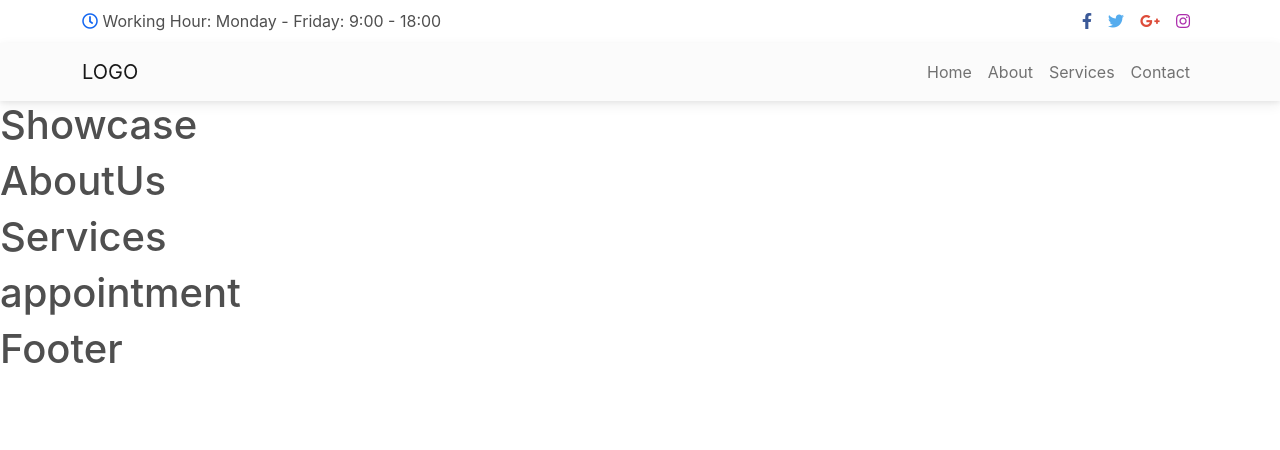
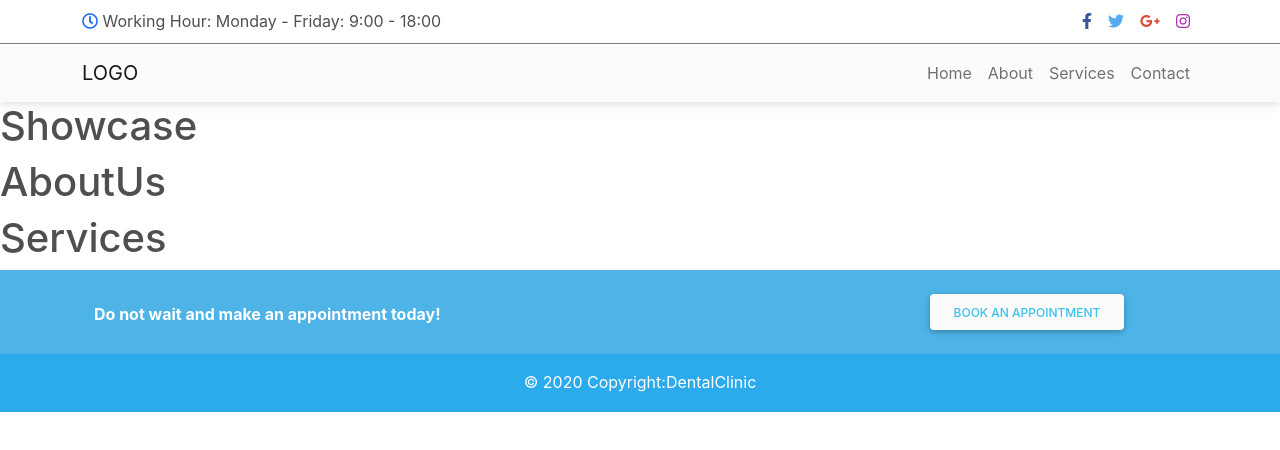
Before and after one commit to Snugge/dental-clinic, a React (Create React App) app: page / in a window 1280 px wide. Shown: the top 450 px of the page. Built offline with nearby package versions, Linux system fonts and the light colour scheme.

Commit message:
Add Footer

```diff
--- a/src/App.css
+++ b/src/App.css
@@ -1,38 +1,32 @@
-.App {
-  text-align: center;
-}
+.bgtn {
+  background-color: #ffffff;
+  border-bottom: gray 1px solid;
+  }
 
-.App-logo {
-  height: 40vmin;
-  pointer-events: none;
-}
+  .bgfot{
+    background-color: #4eb4e8;
+  }
 
-@media (prefers-reduced-motion: no-preference) {
-  .App-logo {
-    animation: App-logo-spin infinite 20s linear;
+  .bgfb{
+    background-color: #2baaec;
   }
-}
 
-.App-header {
-  background-color: #282c34;
-  min-height: 100vh;
-  display: flex;
-  flex-direction: column;
-  align-items: center;
-  justify-content: center;
-  font-size: calc(10px + 2vmin);
-  color: white;
-}
+  .btnColor{
+    background-color: #26e6c8;
+  }
 
-.App-link {
-  color: #61dafb;
-}
+  .bgCarousel{
+    background-color: #dedede;
+  }
 
-@keyframes App-logo-spin {
-  from {
-    transform: rotate(0deg);
+  .linkColor {
+    color: #2baaec;
   }
-  to {
-    transform: rotate(360deg);
+
+  .lineColor{
+    border: 2px solid #26e6c8;
   }
-}
+
+  .underLine {
+  border: 2px solid  #26e6c8;
+  }
--- a/src/components/Appointment.js
+++ b/src/components/Appointment.js
@@ -2,8 +2,21 @@ import React from 'react'
 
 export const Appointment = () => {
     return (
-        <div>
-            <h1>appointment </h1>
-        </div>
+        <footer className=" bgfot text-center text-xl-start">
+            <div className="container p-4 pb-0">
+                <form action="">
+                    <div className="row">
+                        <div className="col-auto mb-4 mb-md-0  text-white">
+                        <p className="pt-2"><strong>Do not wait and make an appointment today!</strong></p>
+                        </div>
+                        <div className="col-md-5 col-12 mb-4 mb-md-0">
+                        </div>
+                        <div className="col-auto mb-4 mb-md-0">
+                        <button type="submit" className="btn btn-light text-info mb-4 ">Book an appointment</button>
+                        </div>
+                    </div>
+                </form>
+            </div>
+        </footer>
     )
 }
--- a/src/components/Footer.js
+++ b/src/components/Footer.js
@@ -2,8 +2,10 @@ import React from 'react'
 
 export const Footer = () => {
     return (
-        <div>
-            <h1>Footer</h1>
-        </div>
+        <footer className=" bgfot text-center text-xl-start">
+            <div className=" bgfb text-center p-3 text-white" >
+                © 2020 Copyright:DentalClinic
+            </div>
+        </footer>
     )
 }
```
